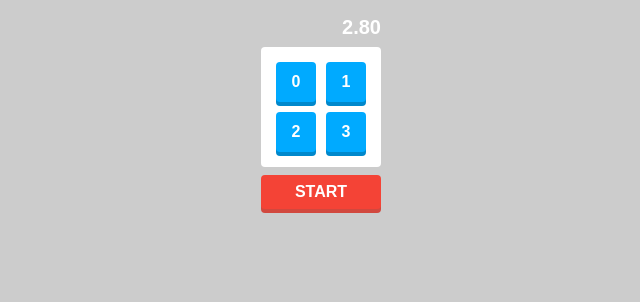
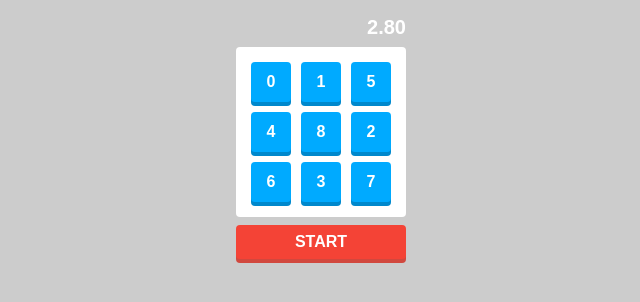
Before and after one commit to tamaki8021/NumberGame, a plain HTML site: page index.html in a window 1280 px wide. Both pictures are taken after a click on the element "START". Shown: the whole page, without its empty margins (319-959 px from the left). Drawn offline with Linux system fonts and the light colour scheme.

Commit message:
add gamelevel to js

```diff
--- a/css/style.css
+++ b/css/style.css
@@ -10,7 +10,7 @@ body {
 
 #container {
   /* 50 * 2 + 10 * 2 */
-  width: 120px;
+  /* width: 120px; */
   margin: 16px auto;
 }
 
--- a/js/main.js
+++ b/js/main.js
@@ -24,7 +24,7 @@
         this.el.classList.add('pressed');
         this.game.addCurrentNum();
 
-        if (this.game.getCurrentNum() === 4) {
+        if (this.game.getCurrentNum() === this.game.getLevel() ** 2) {
           clearTimeout(this.game.getTimeoutId());
         }
       }
@@ -35,7 +35,7 @@
     constructor(game) {
       this.game = game;
       this.panels = [];
-      for (let i = 0; i < 4; i++) {
+      for (let i = 0; i < this.game.getLevel() ** 2; i++) {
         this.panels.push(new Panel(this.game));
       }
       this.setup();
@@ -49,7 +49,10 @@
     }
 
     activate() {
-      const nums = [0, 1, 2, 3];
+      const nums = [];
+      for (let i = 0; i < this.game.getLevel() ** 2; i++) {
+        nums.push(i);
+      }
 
       this.panels.forEach(panel => {
         const num = nums.splice(Math.floor(Math.random() * nums.length), 1)[0];
@@ -59,7 +62,8 @@
   }
 
   class Game {
-    constructor() {
+    constructor(level) {
+      this.level = level;
       this.board = new Board(this);
 
       this.currentNum = undefined;
@@ -70,6 +74,15 @@
       btn.addEventListener('click', () => {
         this.start();
       });
+      this.setup();
+    }
+
+    setup() {
+      const container = document.getElementById('container');
+      const PANEL_WIDTH = 50;
+      const BOARD_PADDING = 10;
+
+      container.style.width = PANEL_WIDTH * this.level + BOARD_PADDING * 2 + 'px';
     }
 
     start() {
@@ -104,7 +117,11 @@
     getTimeoutId() {
       return this.timeoutId;
     }
+
+    getLevel() {
+      return this.level;
+    }
   }
 
-  new Game();
+  new Game(3);
 }
```
